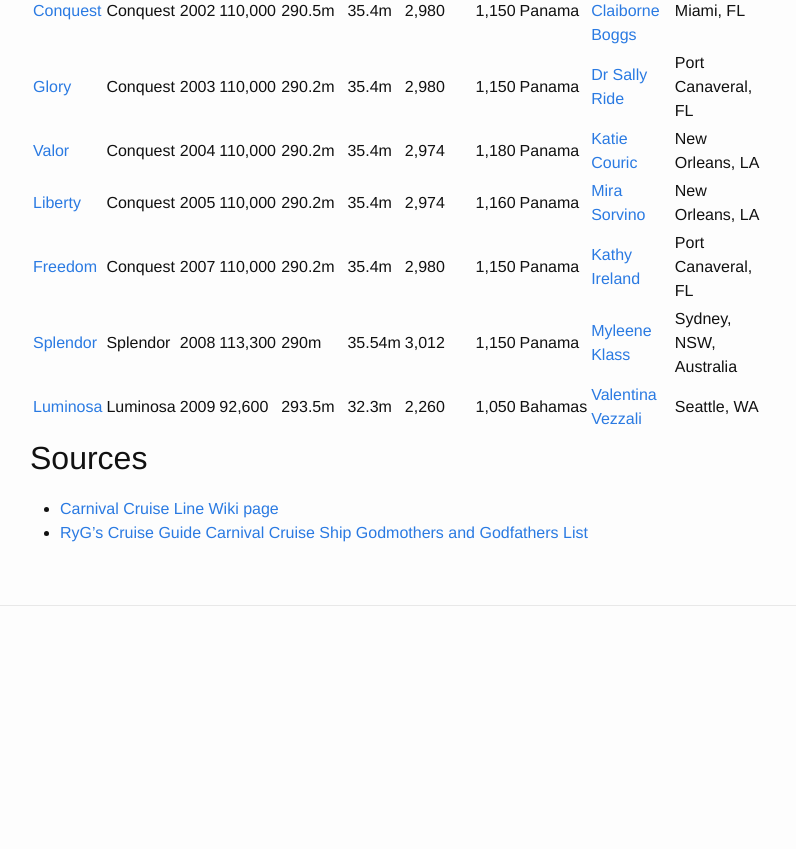
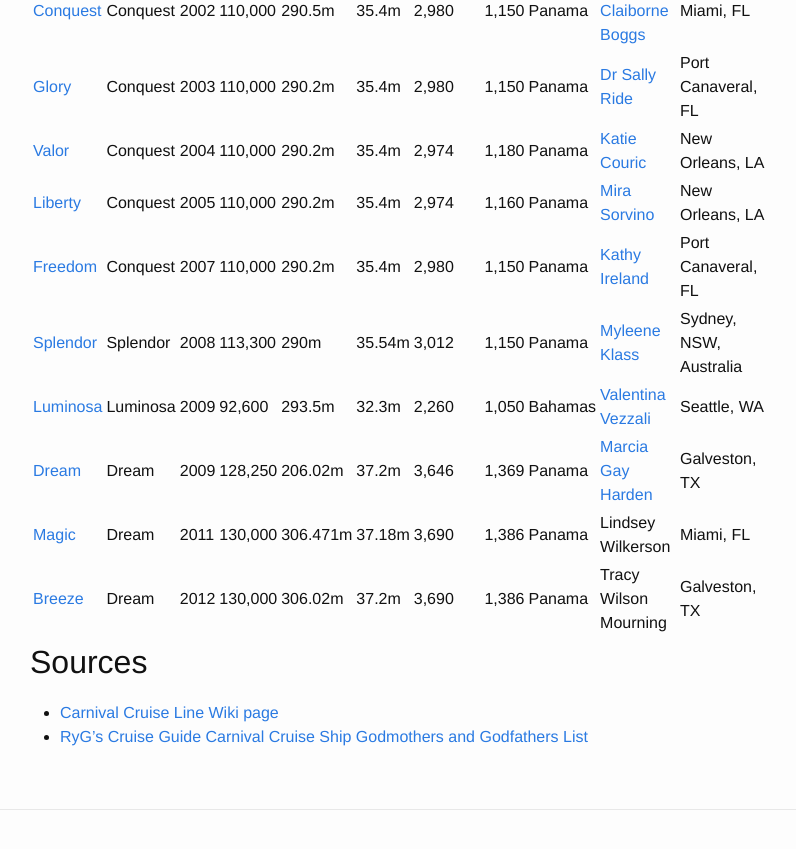
Before and after one commit to roclar/roclar.github.io, a Jekyll site: the page built from CarnivalFleet.md, in a window 1280 px wide and 900 px high, scrolled down 775 px. Shown: the top 849 px of the window, without its empty margins (240-1036 px from the left). Built offline with Jekyll 4.4.1, drawn with Linux system fonts in a browser that asks for light colours; before the commit the page ends 1471 px from its top, so only the background shows below that.

Commit message:
Added Dream class

```diff
--- a/CarnivalFleet.md
+++ b/CarnivalFleet.md
@@ -25,6 +25,9 @@
 | [Freedom](https://en.wikipedia.org/wiki/Carnival_Freedom) | Conquest | 2007 | 110,000 | 290.2m | 35.4m | 2,980 | 1,150 | Panama | [Kathy Ireland](https://en.wikipedia.org/wiki/Kathy_Ireland) | Port Canaveral, FL |
 | [Splendor](https://en.wikipedia.org/wiki/Carnival_Splendor) | Splendor | 2008 | 113,300 | 290m | 35.54m | 3,012 | 1,150 | Panama | [Myleene Klass](https://en.wikipedia.org/wiki/Myleene_Klass) | Sydney, NSW, Australia |
 | [Luminosa](https://en.wikipedia.org/wiki/Carnival_Luminosa) | Luminosa | 2009 | 92,600 | 293.5m | 32.3m | 2,260 | 1,050 | Bahamas | [Valentina Vezzali](https://en.wikipedia.org/wiki/Valentina_Vezzali) | Seattle, WA |
+| [Dream](https://en.wikipedia.org/wiki/Carnival_Dream) | Dream | 2009 | 128,250 | 206.02m | 37.2m | 3,646 | 1,369 | Panama | [Marcia Gay Harden](https://en.wikipedia.org/wiki/Marcia_Gay_Harden) | Galveston, TX |
+| [Magic](https://en.wikipedia.org/wiki/Carnival_Magic) | Dream | 2011 | 130,000 | 306.471m | 37.18m | 3,690 | 1,386 | Panama | Lindsey Wilkerson | Miami, FL |
+| [Breeze](https://en.wikipedia.org/wiki/Carnival_Breeze) | Dream | 2012 | 130,000 | 306.02m | 37.2m | 3,690 | 1,386 | Panama | Tracy Wilson Mourning | Galveston, TX |
 
 ## Sources
 
```
